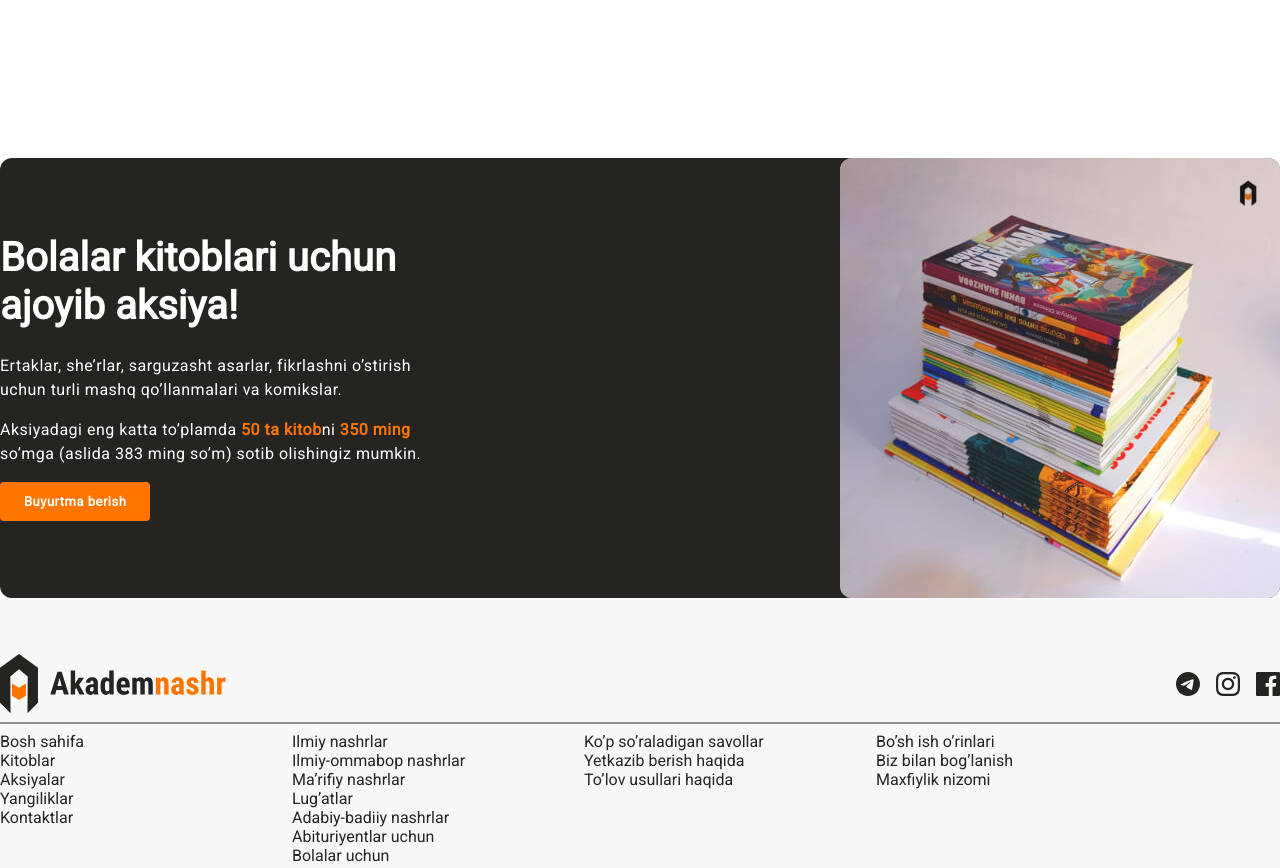
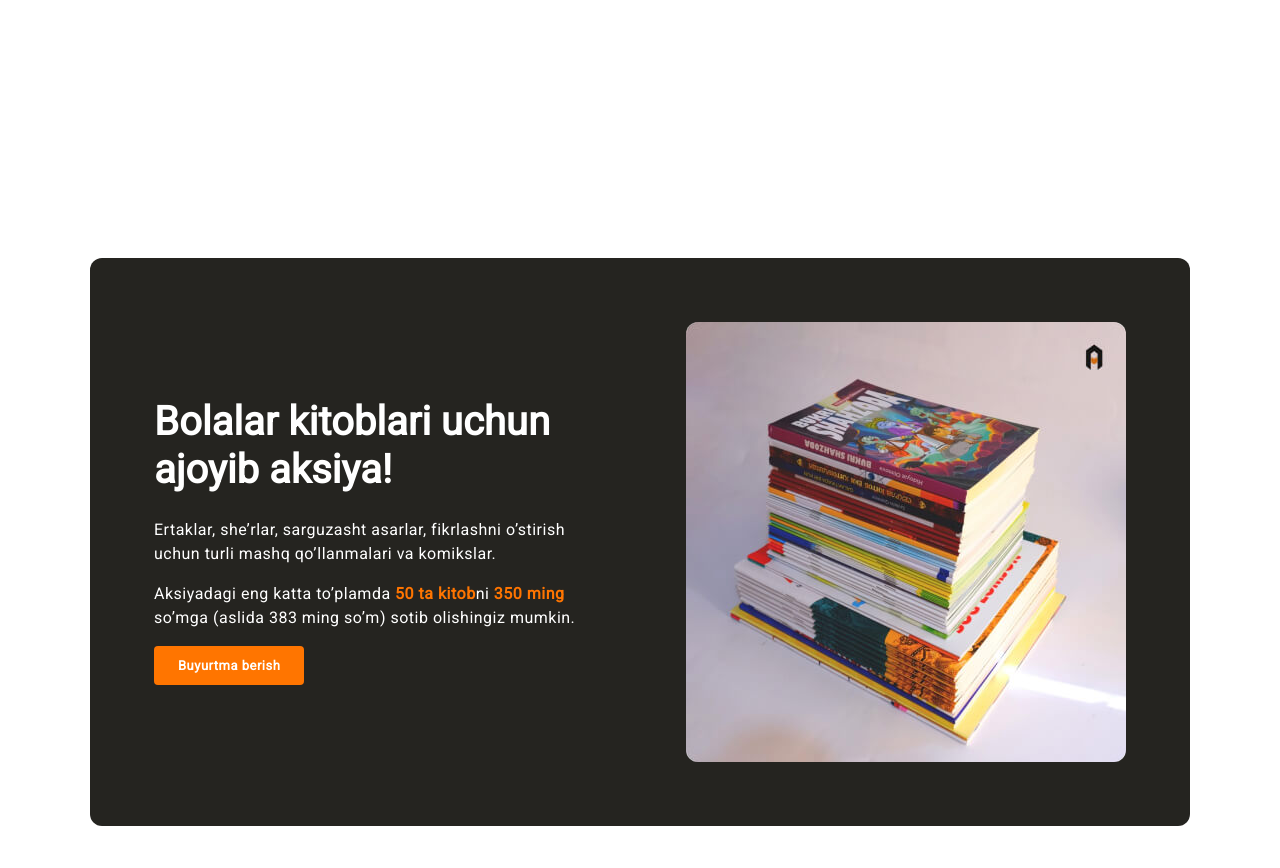
Before and after one commit to Usman03-04/akademnashir-demosi, a plain HTML site: page index.htm in a window 1280 px wide. Shown: the part 1600-2468 px from the top of the page. Drawn offline with Linux system fonts and the light colour scheme.

Commit message:
add container margin vs padding

```diff
--- a/css/style.css
+++ b/css/style.css
@@ -1,4 +1,10 @@
+*{
+  box-sizing: border-box;
+}
+
 body{
+  padding: 0;
+  margin: 0;
   font-family: 'Roboto';
   font-weight: 400;
   font-size: 16px;
@@ -8,17 +14,34 @@ body{
 *:focus{
   outline: 2px dotted orange;
   outline-offset: 3px;
+
+
+}
+
+/* Container */
+
+.container{
+width: 100%;
+max-width: 1140px;
+padding-left: 20px;
+padding-right: 20px;
+margin-left: auto;
+margin-right: auto;
 }
 /* site header */
 .site-header{
-  display: flex;
-  align-items: center;
-  justify-content: space-between;
+
   border-top: 5px solid #FF7500;
   padding-top: 16px;
   padding-bottom: 16px;
   background-color: #ffff;
 
+}
+
+.site-header-container{
+  display: flex;
+  align-items: center;
+  justify-content: space-between;
 }
 
 .logo{
@@ -109,9 +132,13 @@ display: flex;
   padding-bottom: 80px;
   background: #252420;
   color: #FFFFFF;
+
+}
+
+.hero-container{
   display: flex;
- align-items: center;
- justify-content: space-between;
+  align-items: center;
+  justify-content: space-between;
 }
 .hero-content{
   width: 387px;
@@ -192,6 +219,7 @@ margin-right: 40px;
   justify-content: center;
   align-items: center;
   border-radius: 50%;
+  margin-bottom: 32px;
   width: 100px;
   height: 100px;
   background-color: rgba(255, 117, 0, 0.2);
@@ -200,12 +228,15 @@ margin-right: 40px;
 
 
 .feature-title{
+  margin-top: 0;
+  margin-bottom: 12px;
   font-family:'Roboto Condensed' ;
   font-size: 24px;
   line-height: 120%;
   letter-spacing: 1.2;
 }
 .feature-info{
+  margin: 0;
   font-family: 'Roboto';
   font-weight: 400;
   font-size: 16px;
@@ -215,13 +246,20 @@ margin-right: 40px;
 
 
 .promo{
+padding-top: 120px;
+padding-bottom: 160px;
+
+
+}
+
+.inner-container{
   display: flex;
   align-items: center;
   justify-content: space-between;
+  color: #ffff;
+  padding: 64px;
   background-color: rgba(37, 36, 32, 1);
-  color: #ffff;
   border-radius: 12px;
-
 }
 .promo-content{
   width: 440px;
@@ -329,6 +367,13 @@ img.filter-green{
 
 }
 
+.site-footer-links li{
+  margin-bottom: 16px;
+
+}
+.site-footer-links li:last-child{
+  margin-bottom: 0;
+}
 .site-footer-links:last-child{
   margin-right: 0;
 }
--- a/index.htm
+++ b/index.htm
@@ -18,11 +18,11 @@
 
 <header class="site-header">
   <!-- AKADEM NASHIR LOGITIPI -->
+      <div class="site-header-container container">
         <a class="logo" href="index.html">
           <img src="/img/logo.svg" alt="logotip"></img>
         </a>
         <div class="site-header-right">
-
             <nav>
               <ul class="sitenav-list">
                 <li class="sitenav-item"><a class="sitenav-link" href="#">Bosh sahifa</a></li>
@@ -34,7 +34,7 @@
           <!-- Royxatdan o'tish button -->
           <a class="main-link" href="#">Ro'yxatdan o'tish </a>
         </div>
-</site-header->
+      </div>
 </header>
 
 
@@ -42,6 +42,7 @@
 <main>
   <!-- Hero section -->
   <section class="hero">
+    <div class="hero-container container">
       <div class="hero-content">
        <hr class="orange-line">
         <h2 class="hero-heading">Paytonda dasturlash darslari</h2>
@@ -50,6 +51,7 @@
       <a class="main-link" href="#">buyurtma berish tugmasi</a>
       </div>
         <img class="hero-img" src="/img/python-book@2x.png" alt="kitob rasmi" >
+      </div>
     </div>
 
   </section>
@@ -62,6 +64,7 @@
   <!-- Features -->
 
   <section class="features">
+    <div class=" features-container container">
       <hr class="orange-line">
         <h2 class="features-heading">Nega aynan
           Akademnashr?</h2>
@@ -89,11 +92,15 @@
             </li>
           <li>
           </ul>
+    </div>
   </section>
 
   <!-- Bolalar kitoblari ushun aksiya -->
 
+
       <section class="promo">
+        <div class="container">
+          <div class="inner-container">
             <div class="promo-content">
               <h2 class="promo-heading">Bolalar kitoblari uchun
                 ajoyib aksiya!</h2>
@@ -102,10 +109,12 @@
             <!-- Buyurtma berish tugmasi -->
             <a class="main-link" href="#">Buyurtma berish</a>
             </div>
-
             <!-- Aksiyadagi kitoblar to'plami rasmi -->
             <img class="promo-img" src="/img/sale-img.jpg" alt="saleimage">
+          </div>
+        </div>
         </section>
+
 
 </main>
 
@@ -114,6 +123,7 @@
 
 
 <footer class="site-footer">
+    <div class="container">
       <div class="site-footer-top">
         <a class="logo" href="index.html">
           <!-- AKADEM NASHIR LOGITIPI -->
@@ -127,11 +137,8 @@
           <li><a href="https://www.facebook.com/Akademnashr/?locale=ru_RU"><img src="/img/icon-facebook.svg"class="filter-green" alt="facebook icon"></a></li>
         </ul>
       </div>
-
       <hr class="site-footer-devider">
-
       <div class="site-footer-bottom">
-
           <ul class="site-footer-links">
             <li><a href="#">Bosh sahifa</a></li>
             <li><a href="#">Kitoblar</a></li>
@@ -139,8 +146,6 @@
             <li><a href="#">Yangiliklar</a></li>
             <li><a href="#">Kontaktlar</a></li>
           </ul>
-
-
           <ul class="site-footer-links">
             <li><a href="#">Ilmiy nashrlar</a></li>
             <li><a href="#">Ilmiy-ommabop nashrlar</a></li>
@@ -150,24 +155,17 @@
             <li><a href="#">Abituriyentlar uchun</a></li>
             <li><a href="#">Bolalar uchun</a></li>
           </ul>
-
-
           <ul class="site-footer-links">
             <li><a href="#">Ko’p so’raladigan savollar</a></li>
             <li><a href="#">Yetkazib berish haqida</a></li>
             <li><a href="#">To’lov usullari haqida</a></li>
           </ul>
-
-
-
             <ul class="site-footer-links">
                 <li><a href="#">Bo’sh ish o’rinlari</a></li>
                 <li><a href="#">Biz bilan bog’lanish</a></li>
                 <li><a href="#">Maxfiylik nizomi</a></li>
               </ul>
-
-
-
+      </div>
     </div>
 </footer>
 
```
Lines whose indentation alone changed are shown as unchanged.
